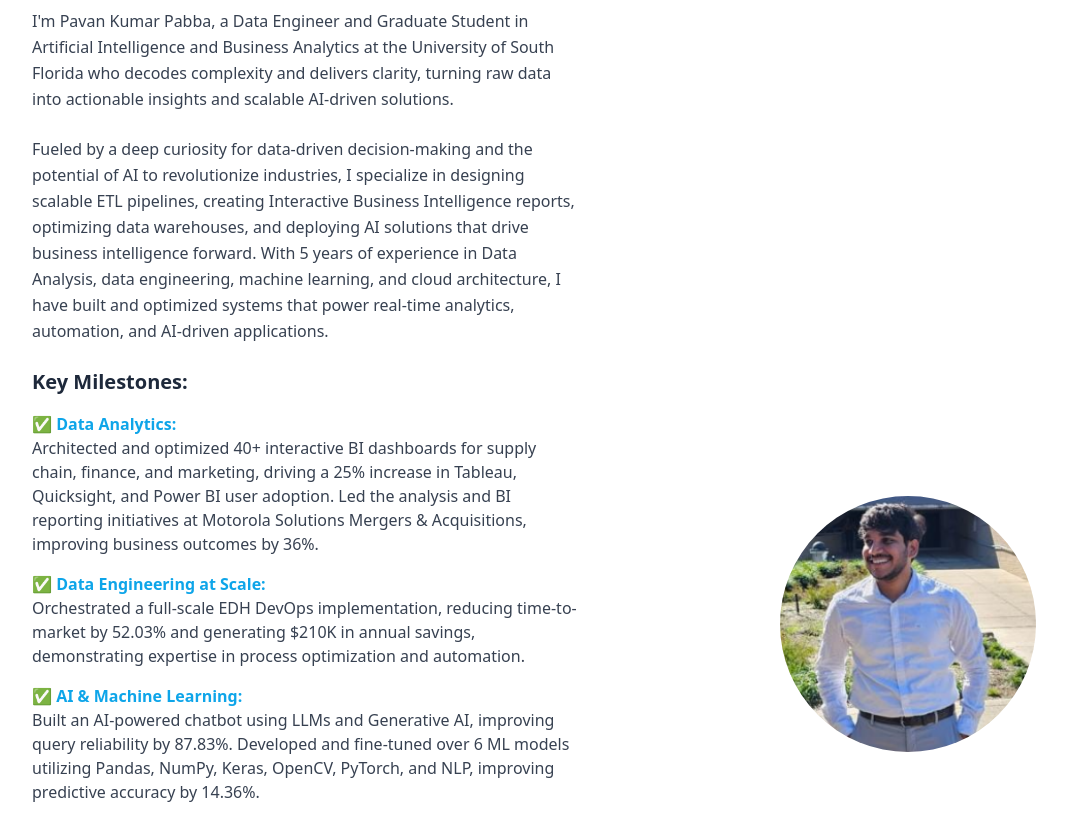
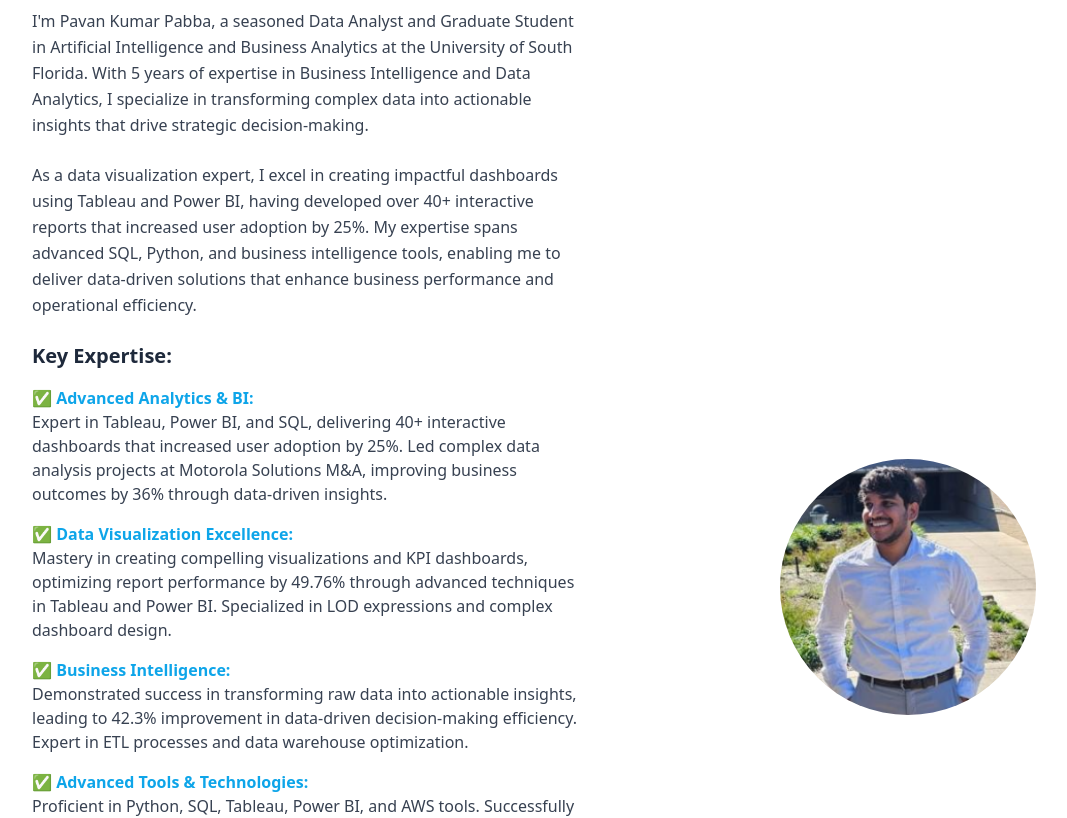
Before and after one commit to Pavan-Kumar-Pabba/data-engineer-portfolio, a React (Vite) app: page / in a window 1280 px wide. Shown: the part 820-1638 px from the top of the page, without its empty margins (32-1099 px from the left). Built offline with nearby package versions, Linux system fonts and the light colour scheme.

Commit message:
Update About Me section
Refined the "About Me" section to be more concise, updated experience to 5 years, and highlighted data analysis, business intelligence, and Tableau skills.

```diff
--- a/src/components/AboutSection.tsx
+++ b/src/components/AboutSection.tsx
@@ -17,31 +17,31 @@ const AboutSection = () => {
             Data Alchemist: Transforming Raw Information into Strategic Gold
           </div>
           <p className="text-gray-700 leading-relaxed">
-            I'm Pavan Kumar Pabba, a Data Engineer and Graduate Student in Artificial Intelligence and Business Analytics at the University of South Florida who decodes complexity and delivers clarity, turning raw data into actionable insights and scalable AI-driven solutions.
+            I'm Pavan Kumar Pabba, a seasoned Data Analyst and Graduate Student in Artificial Intelligence and Business Analytics at the University of South Florida. With 5 years of expertise in Business Intelligence and Data Analytics, I specialize in transforming complex data into actionable insights that drive strategic decision-making.
           </p>
 
           <p className="text-gray-700 leading-relaxed">
-            Fueled by a deep curiosity for data-driven decision-making and the potential of AI to revolutionize industries, I specialize in designing scalable ETL pipelines, creating Interactive Business Intelligence reports, optimizing data warehouses, and deploying AI solutions that drive business intelligence forward. With 5 years of experience in Data Analysis, data engineering, machine learning, and cloud architecture, I have built and optimized systems that power real-time analytics, automation, and AI-driven applications.
+            As a data visualization expert, I excel in creating impactful dashboards using Tableau and Power BI, having developed over 40+ interactive reports that increased user adoption by 25%. My expertise spans advanced SQL, Python, and business intelligence tools, enabling me to deliver data-driven solutions that enhance business performance and operational efficiency.
           </p>
 
           <div className="space-y-4">
-            <h3 className="text-xl font-semibold text-primary">Key Milestones:</h3>
+            <h3 className="text-xl font-semibold text-primary">Key Expertise:</h3>
             <div className="space-y-4">
               <div>
-                <h4 className="font-semibold text-secondary">✅ Data Analytics:</h4>
-                <p className="text-gray-700">Architected and optimized 40+ interactive BI dashboards for supply chain, finance, and marketing, driving a 25% increase in Tableau, Quicksight, and Power BI user adoption. Led the analysis and BI reporting initiatives at Motorola Solutions Mergers & Acquisitions, improving business outcomes by 36%.</p>
+                <h4 className="font-semibold text-secondary">✅ Advanced Analytics & BI:</h4>
+                <p className="text-gray-700">Expert in Tableau, Power BI, and SQL, delivering 40+ interactive dashboards that increased user adoption by 25%. Led complex data analysis projects at Motorola Solutions M&A, improving business outcomes by 36% through data-driven insights.</p>
               </div>
               <div>
-                <h4 className="font-semibold text-secondary">✅ Data Engineering at Scale:</h4>
-                <p className="text-gray-700">Orchestrated a full-scale EDH DevOps implementation, reducing time-to-market by 52.03% and generating $210K in annual savings, demonstrating expertise in process optimization and automation.</p>
+                <h4 className="font-semibold text-secondary">✅ Data Visualization Excellence:</h4>
+                <p className="text-gray-700">Mastery in creating compelling visualizations and KPI dashboards, optimizing report performance by 49.76% through advanced techniques in Tableau and Power BI. Specialized in LOD expressions and complex dashboard design.</p>
               </div>
               <div>
-                <h4 className="font-semibold text-secondary">✅ AI & Machine Learning:</h4>
-                <p className="text-gray-700">Built an AI-powered chatbot using LLMs and Generative AI, improving query reliability by 87.83%. Developed and fine-tuned over 6 ML models utilizing Pandas, NumPy, Keras, OpenCV, PyTorch, and NLP, improving predictive accuracy by 14.36%.</p>
+                <h4 className="font-semibold text-secondary">✅ Business Intelligence:</h4>
+                <p className="text-gray-700">Demonstrated success in transforming raw data into actionable insights, leading to 42.3% improvement in data-driven decision-making efficiency. Expert in ETL processes and data warehouse optimization.</p>
               </div>
               <div>
-                <h4 className="font-semibold text-secondary">✅ Data Engineer - Cloud & Automation:</h4>
-                <p className="text-gray-700">Engineered big data architectures on AWS, leveraging Airflow, Terraform, Spark, and EMR, improving processing efficiency by 33%. Automated ETL pipelines using Python, PostgreSQL, Kinesis, and AWS Glue, optimizing Redshift queries by 54.71% and saving $186K annually.</p>
+                <h4 className="font-semibold text-secondary">✅ Advanced Tools & Technologies:</h4>
+                <p className="text-gray-700">Proficient in Python, SQL, Tableau, Power BI, and AWS tools. Successfully implemented automated reporting solutions and AI-powered analytics, improving query performance by 54.71%.</p>
               </div>
             </div>
           </div>
```
